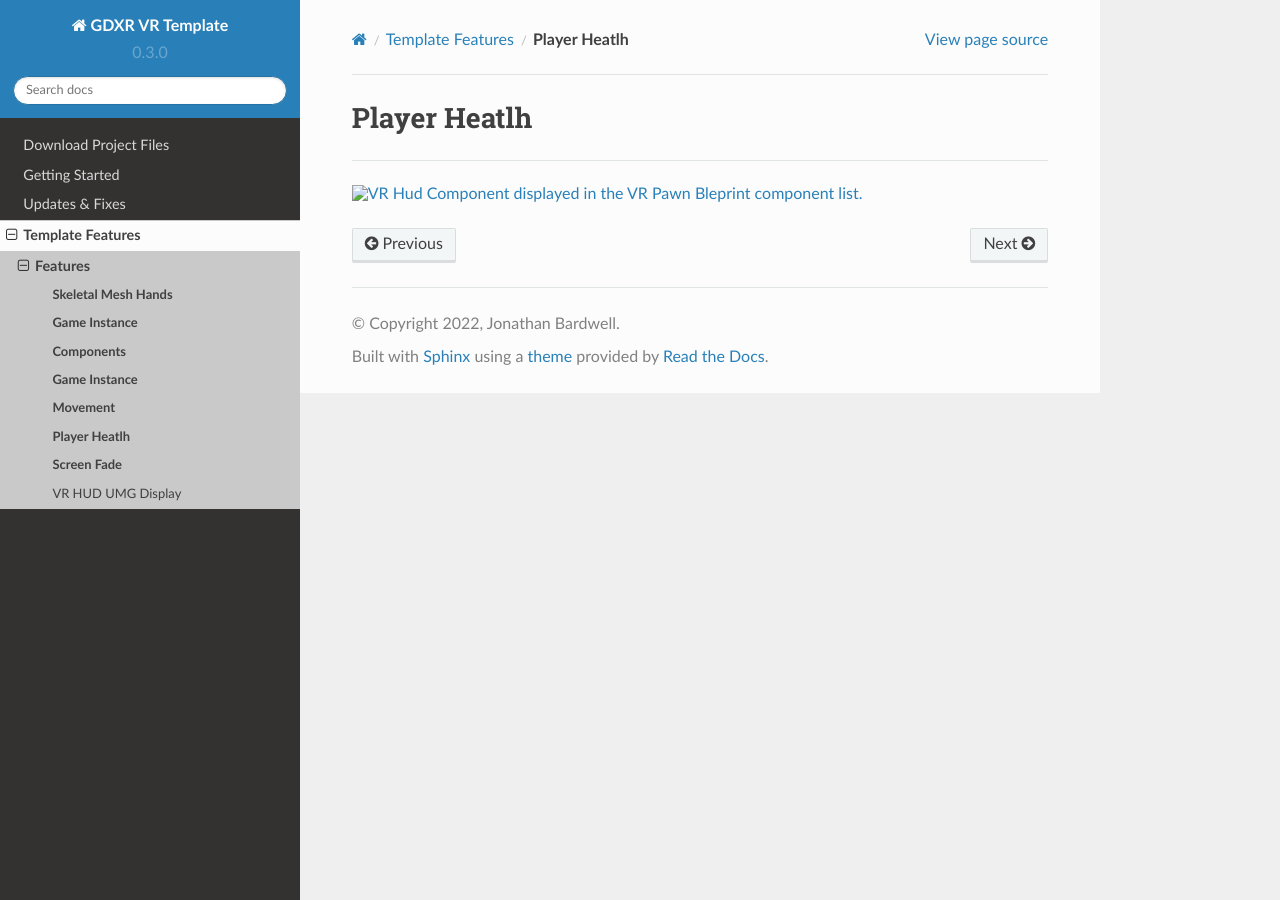
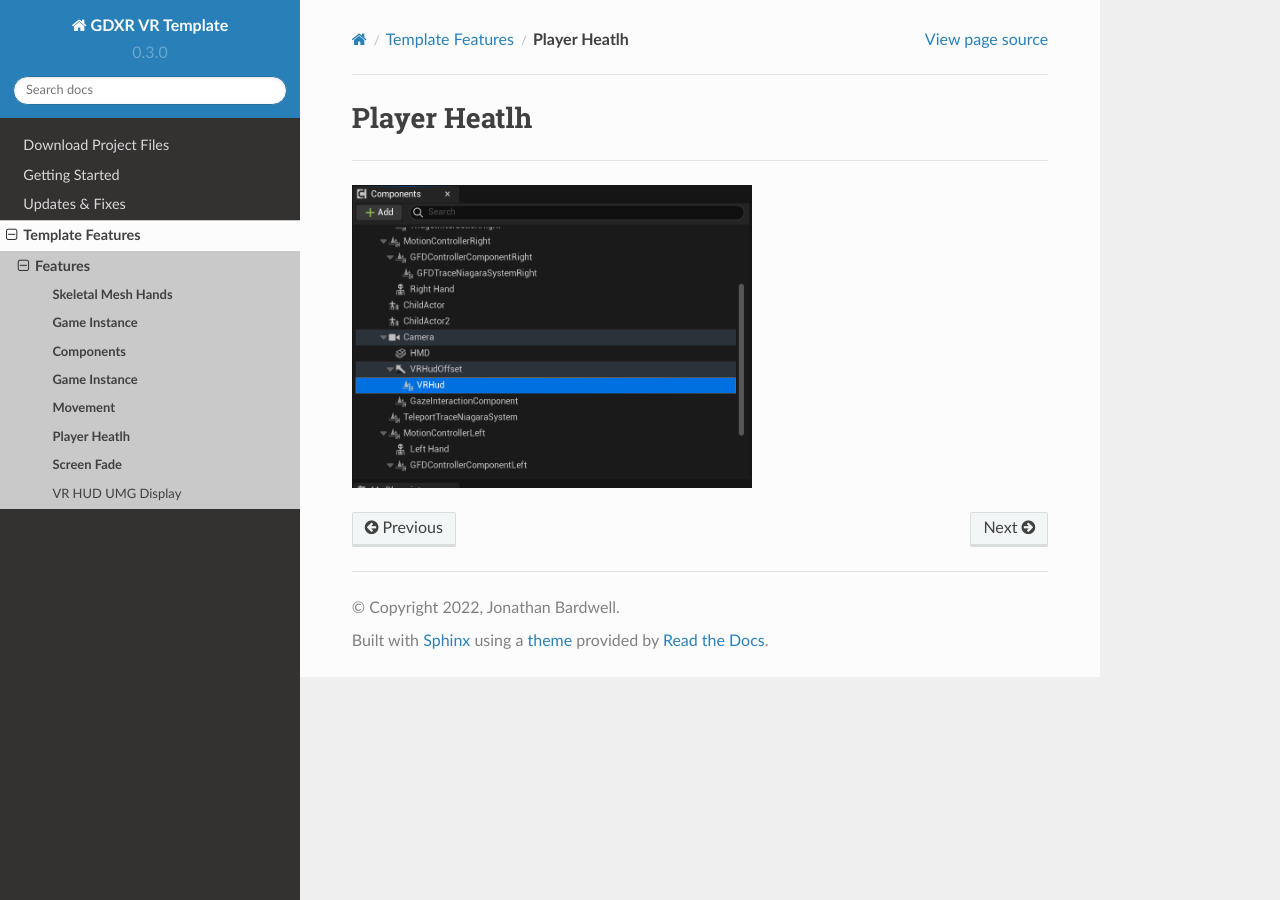
Before and after one commit to jonathan9232/GDXR-VR-Template-Documentation, a Sphinx documentation site: the page built from docs/source/PlayerHealth.rst, in a window 1280 px wide. Built offline with Sphinx 7.4.7 and the Read the Docs theme 2.0.0, drawn with Linux system fonts in a browser that asks for light colours.

Commit message:
Update PlayerHealth.rst

```diff
--- a/docs/source/PlayerHealth.rst
+++ b/docs/source/PlayerHealth.rst
@@ -3,6 +3,6 @@
 
 -------------------------------------------------------------------------------------------------------------------
 
-.. image:: VRhud/1.PNG
+.. image:: https://github.com/jonathan9232/GDXR-VR-Template-Documentation/blob/main/docs/source/Images/VRhud/1.PNG
   :width: 400
   :alt: VR Hud Component displayed in the VR Pawn Bleprint component list.
```
